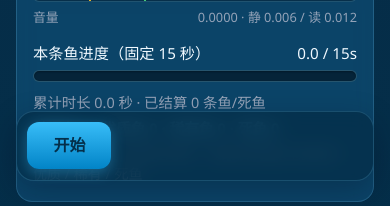
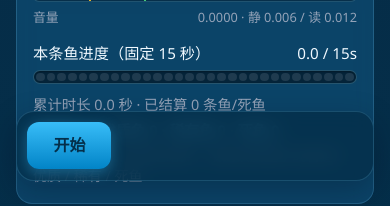
Before and after one commit to slk1061569042-lab/reading-fish-offline, a React (Vite) app: page /reading in a window 390 px wide. Shown: the part 650-856 px from the top of the page. Built offline with nearby package versions, Linux system fonts and the light colour scheme.

Commit message:
fix: replace progress bar with segmented timer for mobile

```diff
--- a/src/index.css
+++ b/src/index.css
@@ -122,9 +122,8 @@ button.secondary {
 }
 
 .progress-wrap {
-  position: relative;
   width: 100%;
-  height: 12px;
+  min-height: 12px;
   border-radius: 999px;
   background: rgba(3, 25, 39, 0.72);
   overflow: hidden;
@@ -132,43 +131,22 @@ button.secondary {
   box-shadow: inset 0 1px 2px rgba(0, 0, 0, 0.28);
 }
 
-.progress-bar {
-  position: absolute;
-  inset: 0 auto 0 0;
-  height: 100%;
-  min-width: 0;
-  border-radius: inherit;
-  background: linear-gradient(90deg, #22d3ee 0%, #38bdf8 55%, #fde68a 100%);
-  box-shadow: 0 0 10px rgba(56, 189, 248, 0.38);
-  transition: width 0.12s linear;
+.progress-segments {
+  display: grid;
+  grid-template-columns: repeat(30, minmax(0, 1fr));
+  gap: 2px;
+  padding: 2px;
 }
 
-.progress-bar[data-active='true'] {
-  min-width: 6px;
+.progress-segment {
+  height: 8px;
+  border-radius: 999px;
+  background: rgba(148, 163, 184, 0.18);
 }
 
-.progress-bar::after {
-  content: '';
-  position: absolute;
-  right: 0;
-  top: 0;
-  width: 12px;
-  height: 100%;
-  background: rgba(255, 255, 255, 0.28);
-  filter: blur(1px);
-}
-
-.progress-bar[data-active='false']::after {
-  display: none;
-}
-
-.progress-bar[data-active='false'] {
-  min-width: 0;
-  box-shadow: none;
-}
-
-.progress-bar[data-active='false']::before {
-  display: none;
+.progress-segment.is-filled {
+  background: linear-gradient(180deg, #67e8f9 0%, #38bdf8 60%, #0ea5e9 100%);
+  box-shadow: 0 0 6px rgba(56, 189, 248, 0.45);
 }
 
 .card {
--- a/src/pages/Reading.tsx
+++ b/src/pages/Reading.tsx
@@ -295,6 +295,7 @@ export function Reading() {
   }, [cleanupMic])
 
   const progressPct = Math.min(100, (progressSeconds / FISH_WINDOW_SECONDS) * 100)
+  const progressSegments = 30
   const fishCounts = fishCountsRef.current
   const subtitle = qualityText(sessionMode, lastTier)
 
@@ -324,8 +325,11 @@ export function Reading() {
             <span>本条鱼进度（固定 15 秒）</span>
             <span>{progressSeconds.toFixed(1)} / 15s</span>
           </div>
-          <div className="progress-wrap" role="progressbar" aria-valuenow={progressPct} aria-valuemin={0} aria-valuemax={100}>
-            <div className="progress-bar" data-active={progressPct > 0 ? 'true' : 'false'} style={{ width: `${progressPct}%` }} />
+          <div className="progress-wrap progress-segments" role="progressbar" aria-valuenow={progressPct} aria-valuemin={0} aria-valuemax={100}>
+            {Array.from({ length: progressSegments }).map((_, i) => {
+              const filled = progressPct >= ((i + 1) / progressSegments) * 100
+              return <span key={i} className={`progress-segment ${filled ? 'is-filled' : ''}`} />
+            })}
           </div>
           <p style={{ margin: '0.7rem 0 0', color: 'var(--muted)', fontSize: '0.9rem' }}>
             累计时长 {effectiveSeconds.toFixed(1)} 秒 · 已结算 {displayFish} 条鱼/死鱼
```
